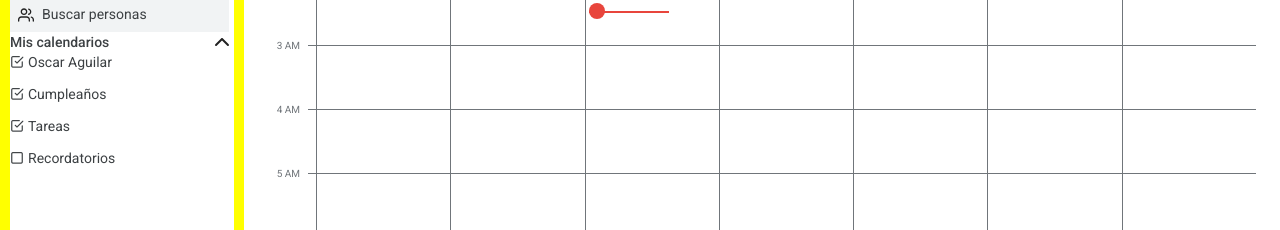
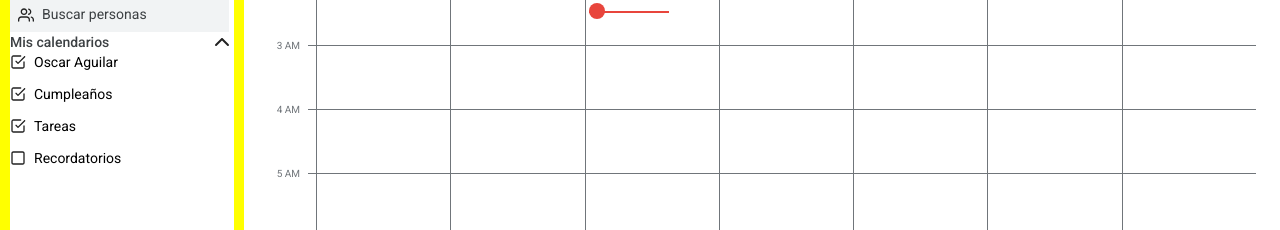
Before and after one commit to OscarAguilarL/calendar, a plain HTML site: page index.html in a window 1280 px wide. Shown: the part 355-585 px from the top of the page. Drawn offline with Linux system fonts and the light colour scheme; files whose address does not match are found by name.

Commit message:
Checkboxes personalizados

```diff
--- a/index.html
+++ b/index.html
@@ -134,20 +134,20 @@
             Mis calendarios
           </summary>
           <div class="myCalendars-check">
-            <i class="icon-check-square"></i>
-            <p>Oscar Aguilar</p>
+            <input class="myCalendars-input" type="checkbox" id="oscar" checked>
+            <label for="oscar">Oscar Aguilar</label>
           </div>
           <div class="myCalendars-check">
-            <i class="icon-check-square"></i>
-            <p>Cumpleaños</p>
+            <input class="myCalendars-input" type="checkbox" id="cumpleanos" checked>
+            <label for="cumpleanos">Cumpleaños</label>
           </div>
           <div class="myCalendars-check">
-            <i class="icon-check-square"></i>
-            <p>Tareas</p>
+            <input class="myCalendars-input" type="checkbox" id="tareas" checked>
+            <label for="tareas">Tareas</label>
           </div>
           <div class="myCalendars-check">
-            <i class="icon-check"></i>
-            <p>Recordatorios</p>
+            <input class="myCalendars-input" type="checkbox" id="recordatorios">
+            <label for="recordatorios">Recordatorios</label>
           </div>
         </details>
       </aside>
--- a/src/css/calendars-checkbox.css
+++ b/src/css/calendars-checkbox.css
@@ -32,16 +32,22 @@
 }
 
 .myCalendars-check {
-  display: flex;
-  align-items: center;
-  justify-content: flex-start;
-  gap: 0.25rem;
+  margin-block-end: 0.75rem;
 }
 
-.myCalendars-check i,
-.myCalendars-check p {
-  margin: 0;
-  margin-block-end: 0.75rem;
-  font: var(--body1Regular);
-  color: var(--gray30);
+.myCalendars-check input {
+  display: none;
 }
+
+.myCalendars-check label {
+  padding-inline-start: 1.5rem;
+  background-image: url('../assets/icons/check.svg');
+  background-repeat: no-repeat;
+  background-position: left center;
+  background-size: 1rem;
+  user-select: none;
+}
+
+.myCalendars-check input:checked + label{
+  background-image: url('../assets/icons/check-square.svg');
+}
```
